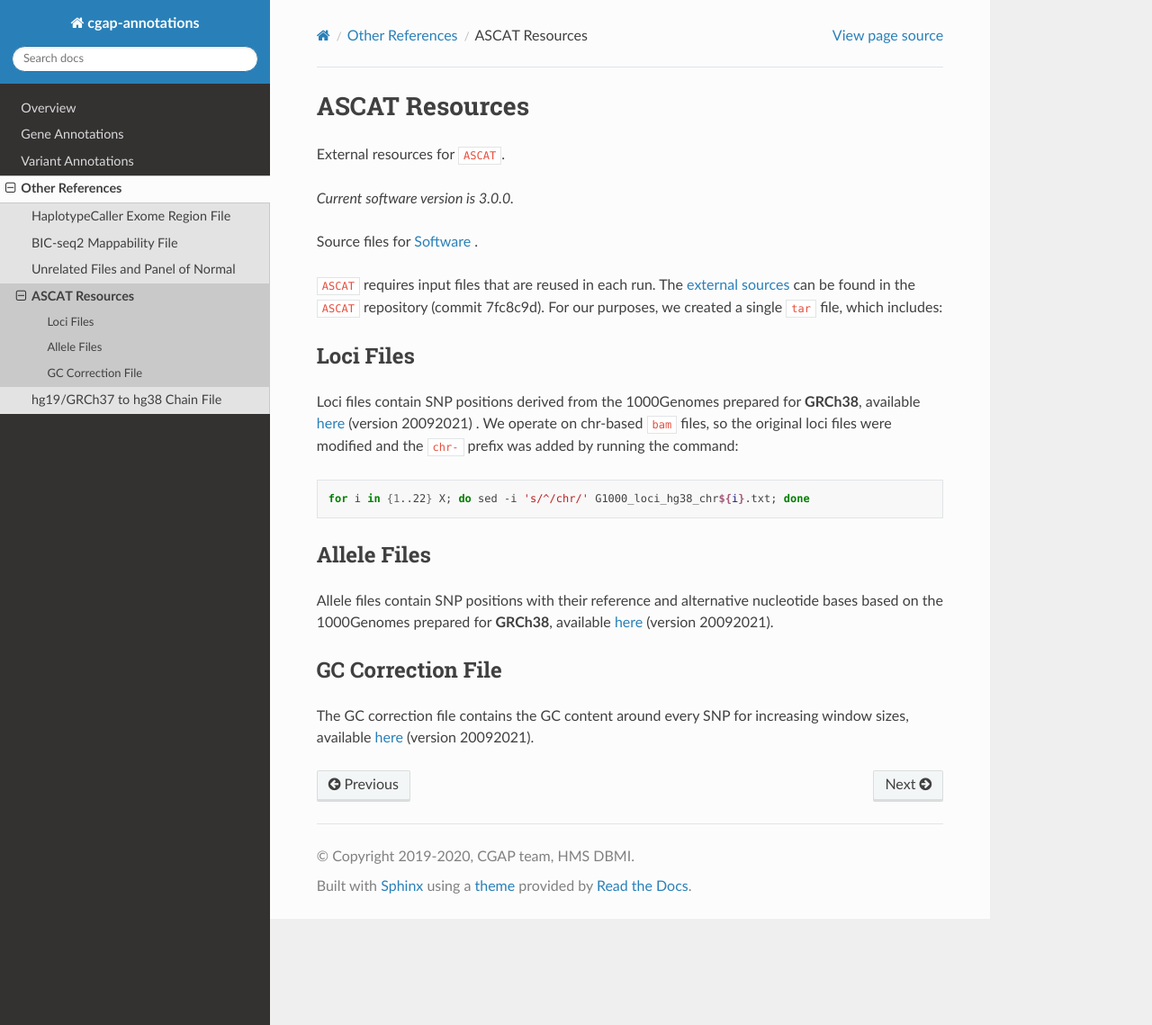
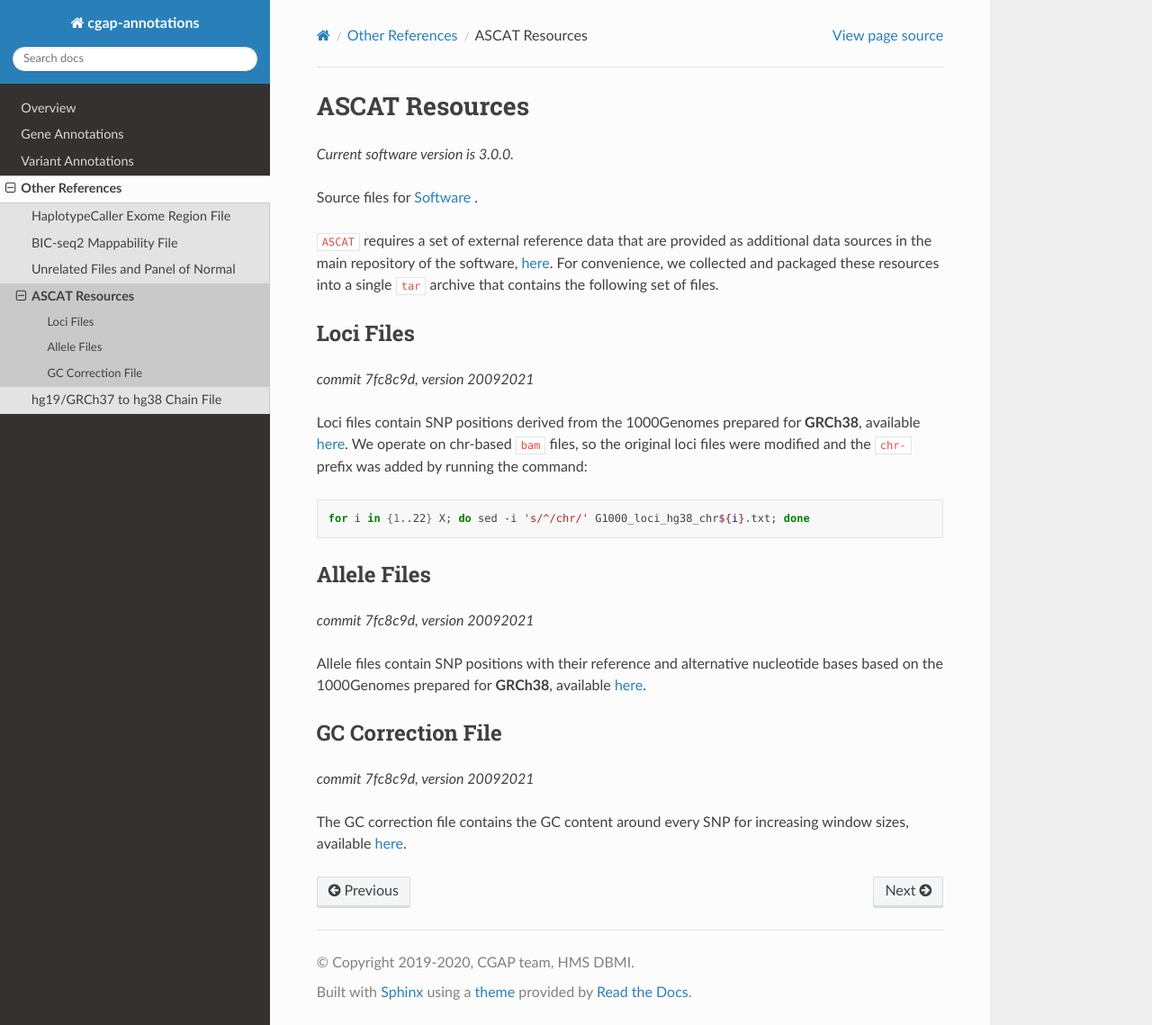
Before and after one commit to dbmi-bgm/cgap-annotations, a Sphinx documentation site: the page built from docs/ascat.rst, in a window 1280 px wide and 1139 px high. Shown: the whole window at 90% size. Built offline with Sphinx 7.4.7 and the Read the Docs theme 2.0.0, drawn with Linux system fonts in a browser that asks for light colours.

Commit message:
Update ascat.rst

```diff
--- a/docs/ascat.rst
+++ b/docs/ascat.rst
@@ -1,8 +1,6 @@
 ===============
 ASCAT Resources
 ===============
-
-External resources for ``ASCAT``.
 
 *Current software version is 3.0.0.*
 
@@ -10,12 +8,13 @@ Source files for `Software`_ .
 
 .. _Software: https://github.com/VanLoo-lab/ascat
 
-``ASCAT`` requires input files that are reused in each run. The `external sources <https://github.com/VanLoo-lab/ascat/tree/master/ReferenceFiles/WGS>`__  can be found in the ``ASCAT`` repository (commit 7fc8c9d). For our purposes, we created a single ``tar`` file, which includes:
+``ASCAT`` requires a set of external reference data that are provided as additional data sources in the main repository of the software, `here <https://github.com/VanLoo-lab/ascat/tree/master/ReferenceFiles/WGS>`__. For convenience, we collected and packaged these resources into a single ``tar`` archive that contains the following set of files.
 
 Loci Files
 ^^^^^^^^^^
+*commit 7fc8c9d, version 20092021*
 
-Loci files contain SNP positions derived from the 1000Genomes prepared for **GRCh38**, available `here <https://www.dropbox.com/s/80cq0qgao8l1inj/G1000_loci_hg38.zip>`__ (version 20092021) .
+Loci files contain SNP positions derived from the 1000Genomes prepared for **GRCh38**, available `here <https://www.dropbox.com/s/80cq0qgao8l1inj/G1000_loci_hg38.zip>`__.
 We operate on chr-based ``bam`` files, so the original loci files were modified and the ``chr-`` prefix was added by running the command:
 
 .. code-block:: bash
@@ -24,10 +23,12 @@ We operate on chr-based ``bam`` files, so the original loci files were modified
 
 Allele Files
 ^^^^^^^^^^^^
+*commit 7fc8c9d, version 20092021*
 
-Allele files contain SNP positions with their reference and alternative nucleotide bases based on the 1000Genomes prepared for **GRCh38**, available `here <https://www.dropbox.com/s/uouszfktzgoqfy7/G1000_alleles_hg38.zip>`__ (version 20092021).
+Allele files contain SNP positions with their reference and alternative nucleotide bases based on the 1000Genomes prepared for **GRCh38**, available `here <https://www.dropbox.com/s/uouszfktzgoqfy7/G1000_alleles_hg38.zip>`__.
 
 GC Correction File
 ^^^^^^^^^^^^^^^^^^
+*commit 7fc8c9d, version 20092021*
 
-The GC correction file contains the GC content around every SNP for increasing window sizes, available `here <https://www.dropbox.com/s/n7g5dh0ld1hcto8/GC_G1000_hg38.zip>`__ (version 20092021).
+The GC correction file contains the GC content around every SNP for increasing window sizes, available `here <https://www.dropbox.com/s/n7g5dh0ld1hcto8/GC_G1000_hg38.zip>`__.
```
